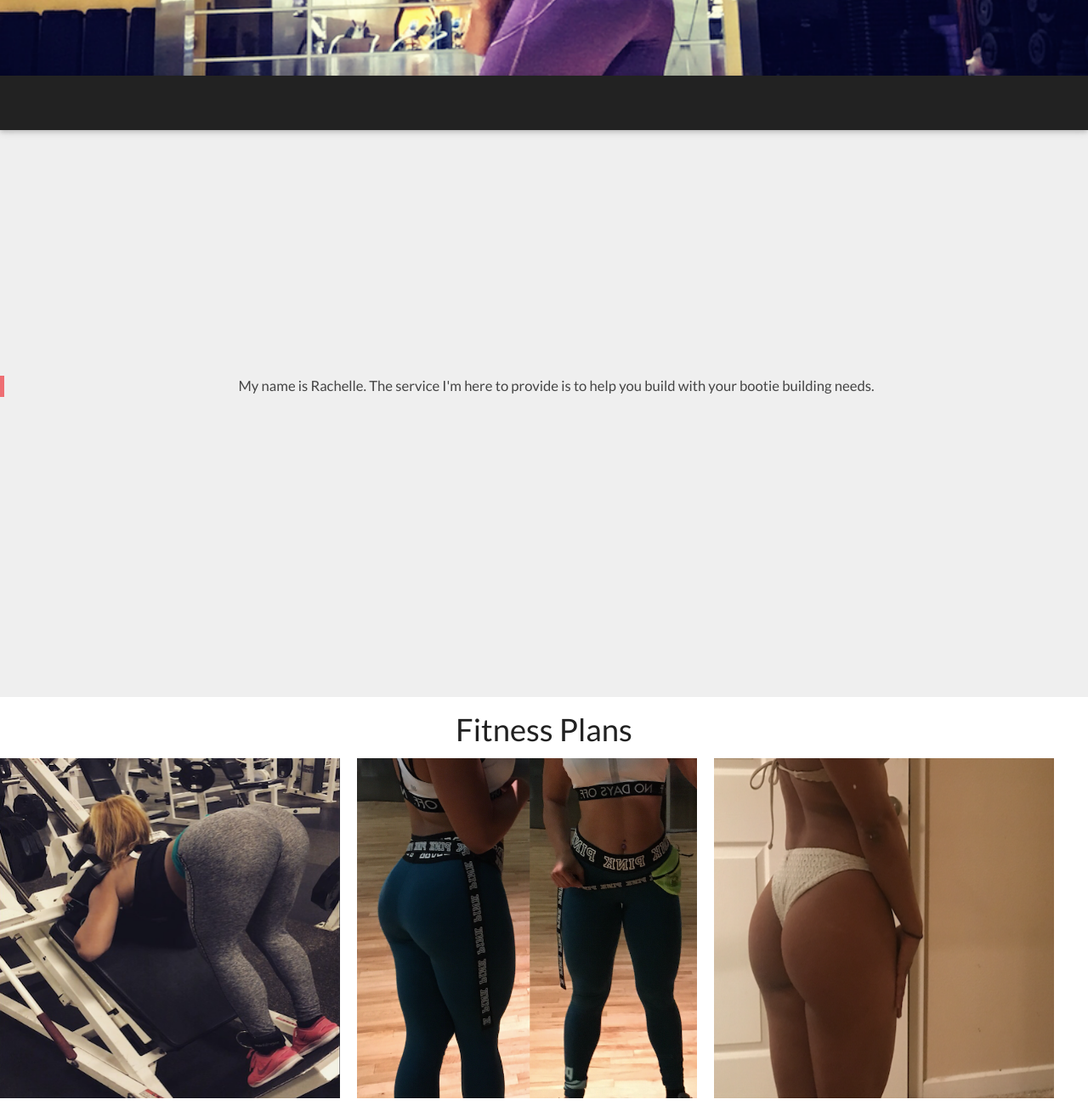
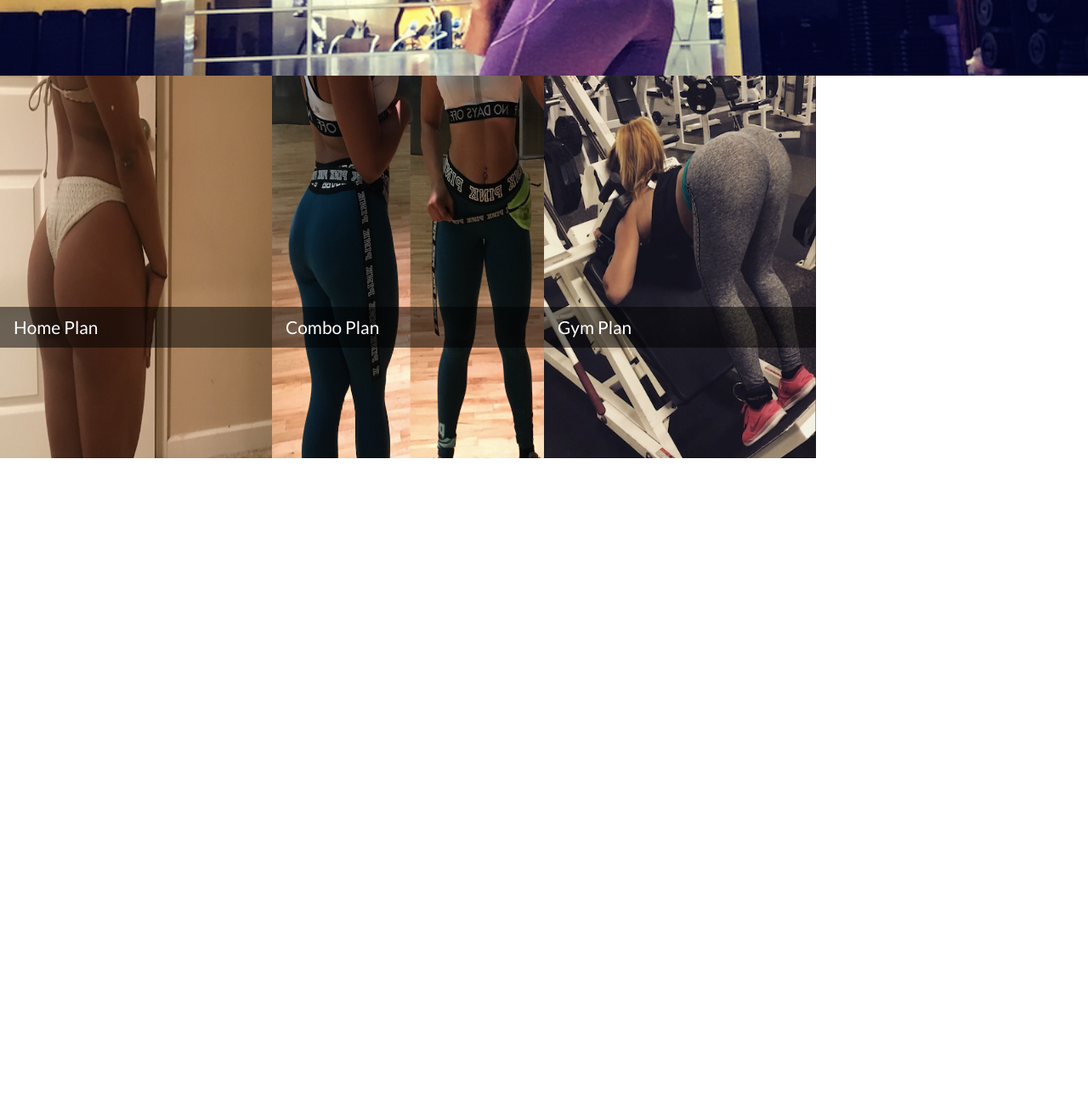
Before and after one commit to rachelle/rachellecakesfitness, a plain HTML site: page index.html in a window 1280 px wide. Shown: the part 475-1775 px from the top of the page at 85% size. After the commit the page ends 1014 px from the top, so only its background shows below. Drawn offline with nearby package versions, Linux system fonts and the light colour scheme.

Commit message:
created a three row div that's full width to screen

```diff
--- a/css/cake.css
+++ b/css/cake.css
@@ -76,9 +76,7 @@ header .overlay {
   opacity: 0;  -webkit-filter: blur(4px);
 }
 
-img{
-  margin-right:20px
-}
+
 
 .site {
   padding: 20em 0;
@@ -127,47 +125,75 @@ nav .brand-logo {
 }
 
 /* fitness plan section */
-.fitness-box {
-  width: 450px;
+/* apply a natural box layout model to all elements */
+*, *:before, *:after {
+  -moz-box-sizing: border-box;
+  -webkit-box-sizing: border-box;
+  box-sizing: border-box;
+}
+
+.plan-icon {
   height: 450px;
 }
-
-.fitness-text {
-  text-align: center;
+.my_container ul {
+  list-style: none;
+  margin: 0 0 0 0;
+  padding: 0 0 0 0;
+  clear: both;
 }
-
-.fitness-icon {
-  width: 400px;
-  height: 400px;
-
+.my_container ul .block {
+  width: 33.33%;
+  height: auto;
+  position: relative;
+  float: left;
+  margin: 0 0 0 0;
+  padding: 0 0 20% 0;
+  transition: 0.8s ease;
 }
-
-#fitnessPlan-feed {
-  display: flex;
-  flex-wrap: wrap;
-  .fitnessPlan-item {
-    margin: 0;
-
-    box-sizing: border-box;
-    position: relative;
-    overflow: hidden;
-
-    .plan-name{
-      position: absolute;
-      bottom: 0;
-      left: 0;
-      right: 0;
-      color: #eee;
-      background: #333;
-      width: 100%;
-
-      opacity: 0;
-      }
-    &:hover{
-      .plan-name{
-        opacity: 1;
-        max-height: 10%;
-        }
-      }
-    }
+.my_container ul .block:hover span {
+  height: 50%;
+}
+@media screen and (max-width: 1280px) {
+  .my_container ul .block {
+    width: 25%;
+    padding-bottom: 25%;
   }
+}
+@media screen and (max-width: 1024px) {
+  .my_container ul .block {
+    width: 33.33%;
+    padding-bottom: 33.33%;
+  }
+}
+@media screen and (max-width: 600px) {
+  .my_container ul .block {
+    width: 50%;
+    padding-bottom: 50%;
+  }
+}
+@media screen and (max-width: 360px) {
+  .my_container ul .block {
+    width: 100%;
+    padding-bottom: 100%;
+  }
+}
+.my_container ul .block img {
+  max-width: none;
+  width: 100%;
+  position: absolute;
+  top: 0;
+  left: 0;
+}
+.my_container ul .block span {
+  width: 100%;
+  height: 3rem;
+  line-height: 3rem;
+  position: absolute;
+  bottom: 0;
+  left: 0;
+  padding: 0 1rem;
+  font-size: 1.3rem;
+  color: #fff;
+  background: rgba(0, 0, 0, 0.5);
+  transition: 0.8s ease;
+}
--- a/index.html
+++ b/index.html
@@ -45,43 +45,27 @@
       </div>
       <div class="overlay"></div>
     </header>
-    <section class="site">
-      <nav></nav>
-      <blockquote>
-        <img src="" align="left"> My name is Rachelle. The service I'm here to provide is to help you build with your bootie building needs.
-      </blockquote>
-    </section>
 
-    <section class="fitness-plans">
+    <div class="my_container">
+  <ul>
+    <li class="block">
+      <a href="#"><img class="plan-icon" src="images/bootie.png" />
+      <span>Home Plan</span></a>
+    </li>
+    <li class="block">
+      <a href="#"><img class="plan-icon" src="images/combo.png" />
+      <span>Combo Plan</span></a>
+    </li>
+    <li class="block">
+      <a href="#"><img class="plan-icon" src="images/gym.png" />
+      <span>Gym Plan</span></a>
+    </li>
+
+  </ul>
+</div>
 
 
-      <h4 class="fitness-text">Fitness Plans</h4>
 
-        <div id="fitnessPlan-feed">
-
-          <div class="fitnessPlan-item">
-            <div class="fitbox">
-            <img class="fitness-icon" src="images/gym.png">
-          </div>
-            <div class="plan-name">gym plan</div>
-          </div>
-          <div class="fitnessPlan-item">
-            <div class="fitbox">
-            <img class="fitness-icon" src="images/combo.png">
-          </div>
-            <div class="plan-name">home plan</div>
-          </div>
-          <div class="fitnessPlan-item">
-            <div class="fitbox">
-            <img class="fitness-icon" src="images/bootie.png">
-          </div>
-            <div class="plan-name">home plan</div>
-         </div>
-
-      </div>
-
-
-    </section>
 
 
   <!-- ==============================================
--- a/js/cake.js
+++ b/js/cake.js
@@ -72,3 +72,5 @@ Scroller.prototype = {
 
 var scroller = new Scroller();
 scroller.init();
+
+/* images*/
```
